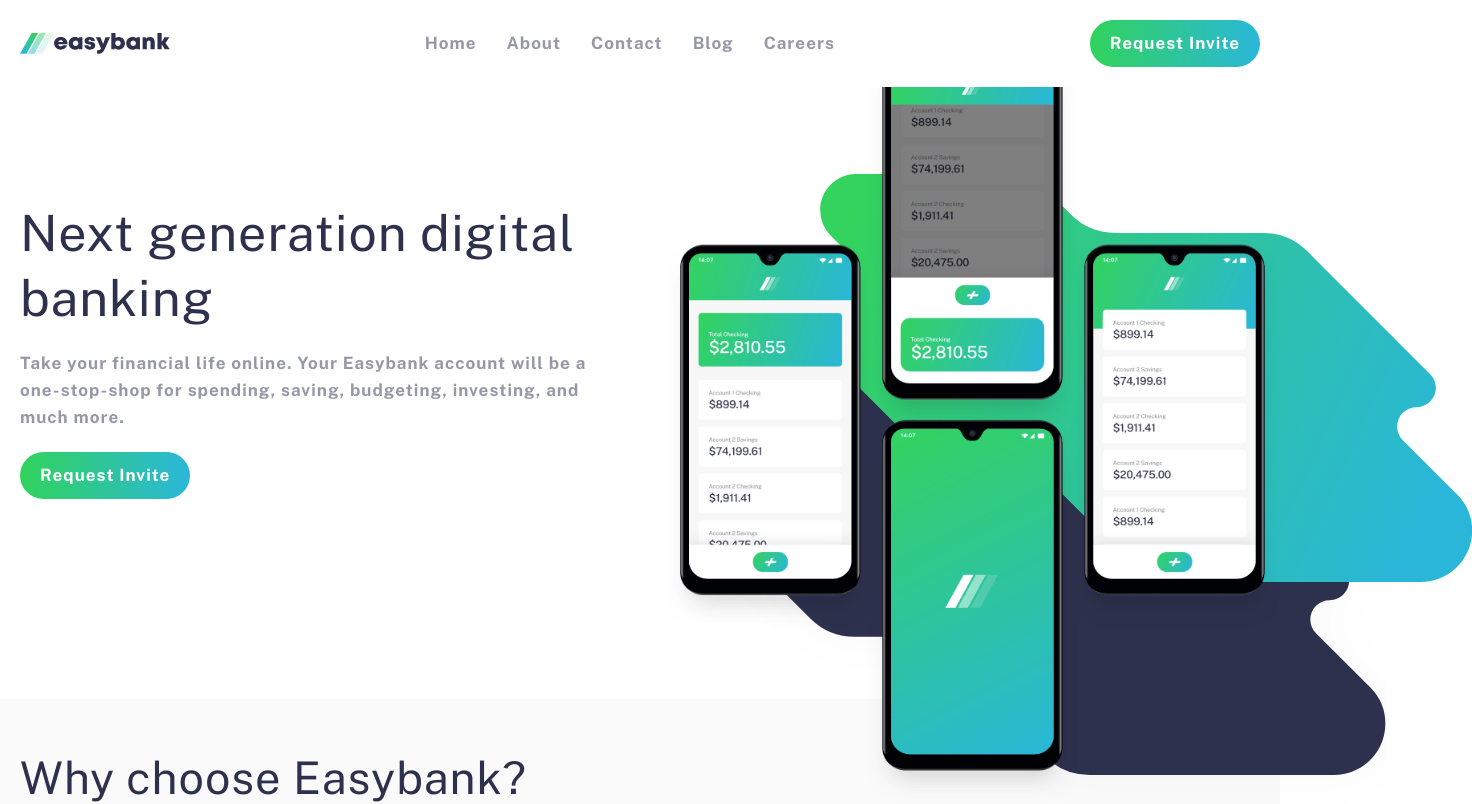
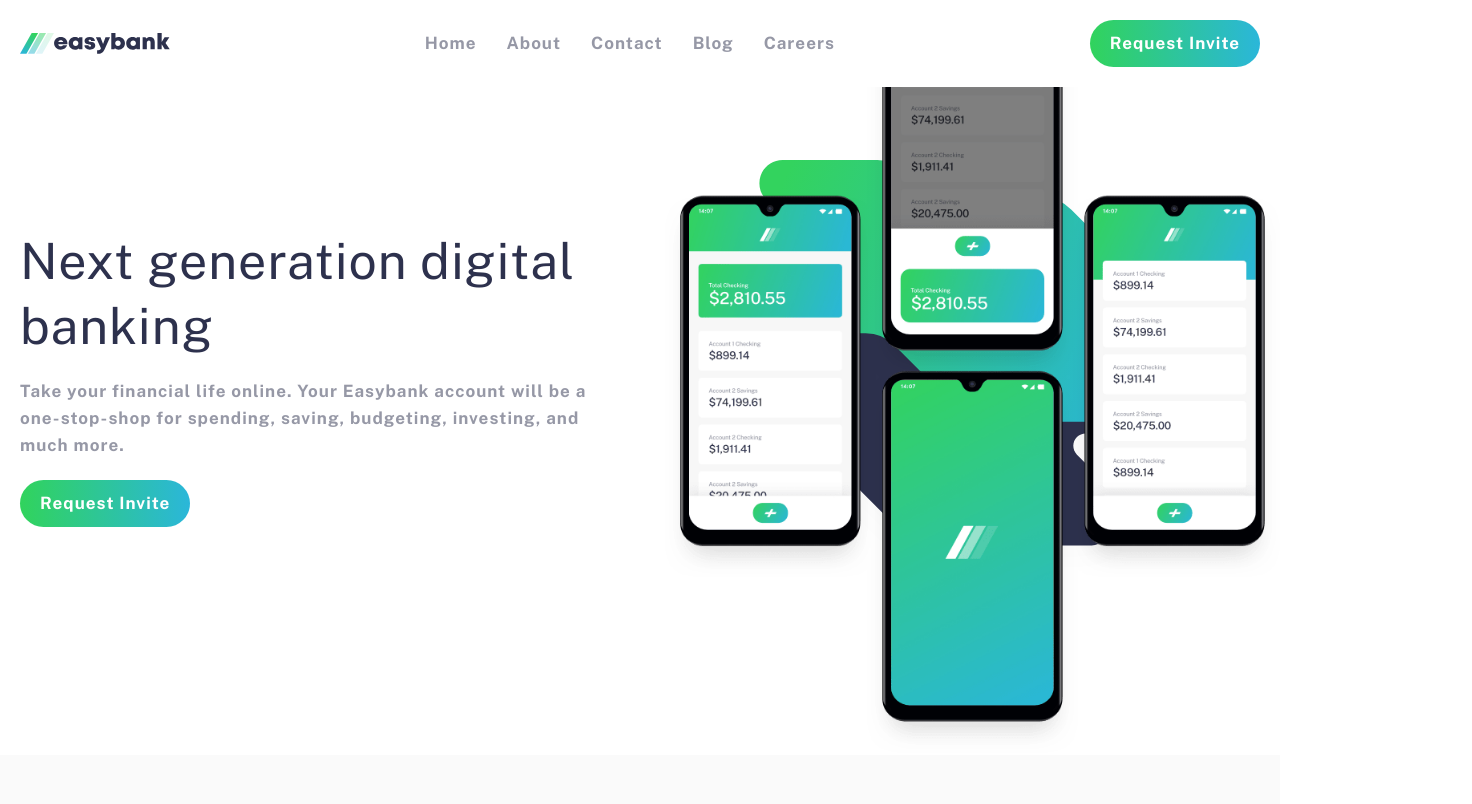
Before and after one commit to freetart/FEM-easybank-landing-page, a React (Create React App) app: page / in a window 1280 px wide. Shown: the top 804 px of the page, 1472 px wide, since content can reach past the window. Built offline with nearby package versions, Linux system fonts and the light colour scheme.

Commit message:
fixed hero overflow issue

```diff
--- a/src/components/Hero.js
+++ b/src/components/Hero.js
@@ -27,20 +27,16 @@
     color: var(--darkBlue);
   }
 
-  .hero-imgs {
-    position: relative;
-  }
-
   .hero-bg {
     position: absolute;
-    top: -10rem;
-    right: -10rem;
-    transform: scale(1.3);
+    z-index: 5;
+    width: 40%;
+    top: 20%;
   }
 
   .hero-phones {
-    position: absolute;
-    top: -30rem;
+    position: relative;
+    z-index: 100;
   }
 `;
 
```
